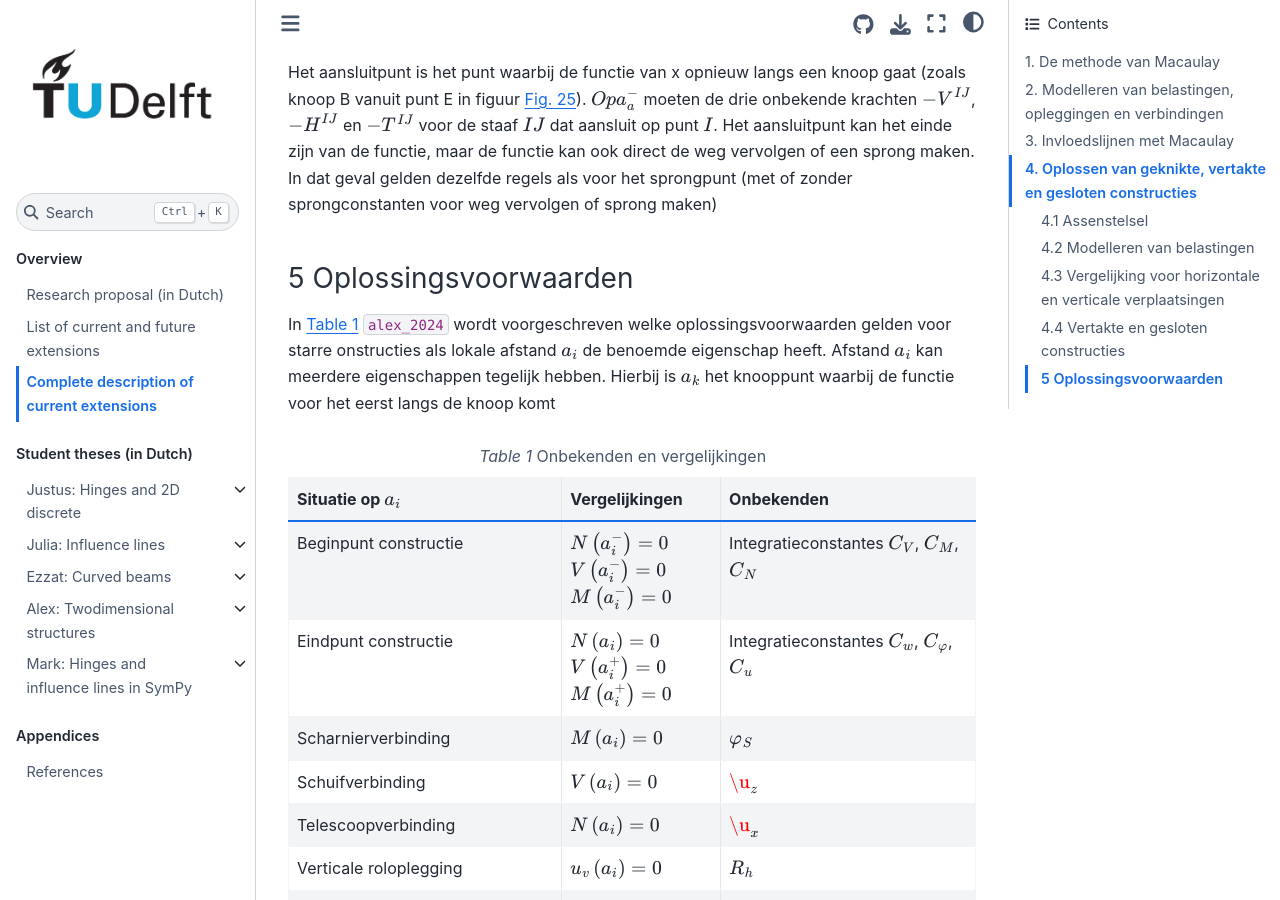
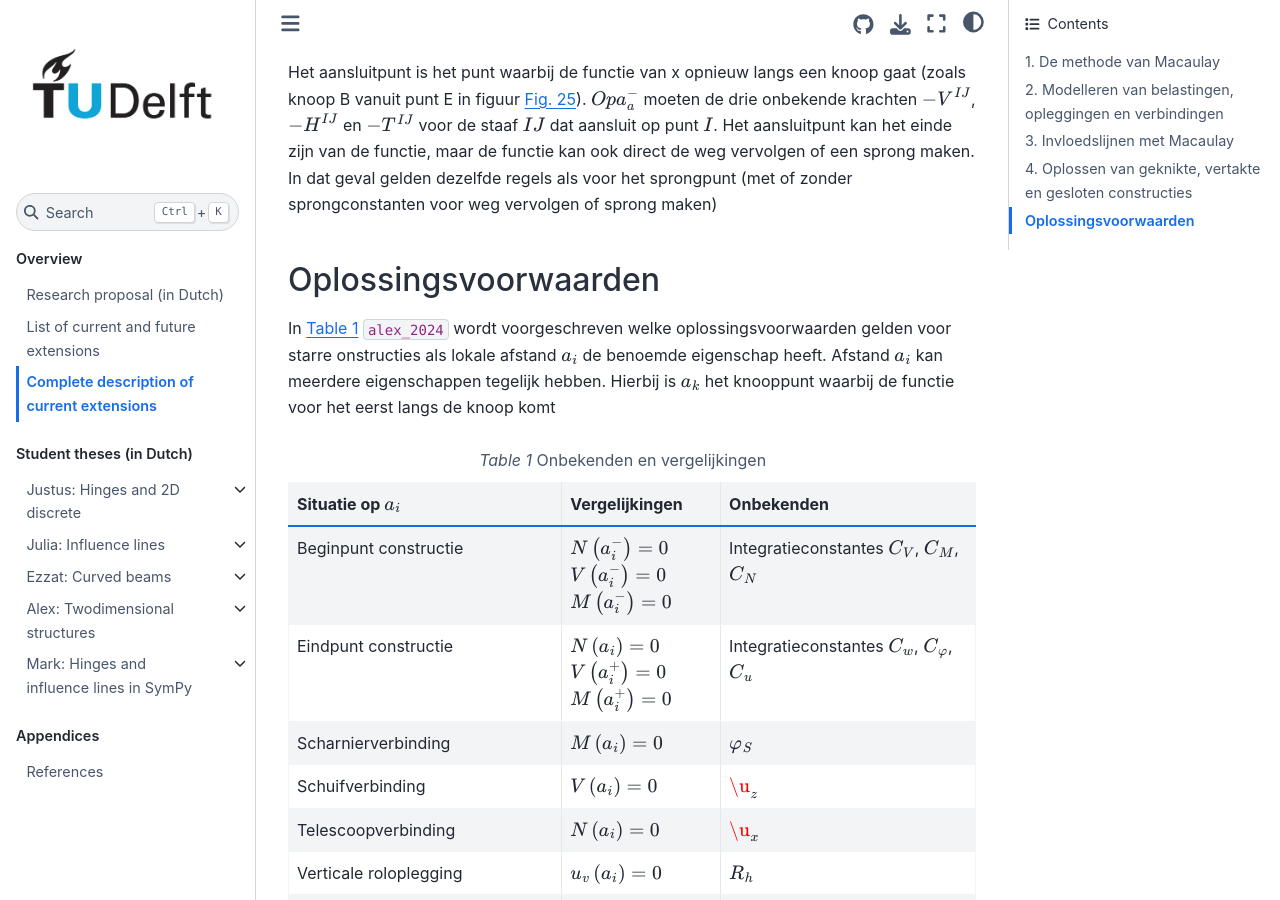
Before and after one commit to TeachBooks/Macaulays_method, a Jupyter Book: the page built from book/current_extensions.md, in a window 1280 px wide and 900 px high, scrolled down 19933 px. Built offline with Jupyter Book 1.0.4 settings and Sphinx 7.4.7 and the Sphinx Book theme 1.1.4, drawn with Linux system fonts in a browser that asks for light colours; pages that are not in the unit, such as notebooks, are missing from menus; comment, search, counter and statistics services are not loaded; cross-references to code outside the pages are shown as plain code.

Commit message:
Update current_extensions.md

```diff
--- a/book/current_extensions.md
+++ b/book/current_extensions.md
@@ -555,7 +555,7 @@
 #### Aansluitpunt
 Het aansluitpunt is het punt waarbij de functie van x opnieuw langs een knoop gaat (zoals knoop B vanuit punt E in figuur {numref}`Figuur_gesloten`). $Op a_a^-$ moeten de drie onbekende krachten $-V^{IJ}$, ${-H}^{IJ}$ en $-T^{IJ}$ voor de staaf $IJ$  dat aansluit op punt $I$. Het aansluitpunt kan het einde zijn van de functie, maar de functie kan ook direct de weg vervolgen of een sprong maken. In dat geval gelden dezelfde regels als voor het sprongpunt (met of zonder sprongconstanten voor weg vervolgen of sprong maken)
 
-### 5 Oplossingsvoorwaarden
+## Oplossingsvoorwaarden
 
 In {numref}`table_twee` {cite:p}`alex_2024` wordt voorgeschreven welke oplossingsvoorwaarden gelden voor starre onstructies als lokale afstand $a_i$ de benoemde eigenschap heeft. Afstand $a_i$ kan meerdere eigenschappen tegelijk hebben. Hierbij is $a_k$ het knooppunt waarbij de functie voor het eerst langs de knoop komt
 
```
